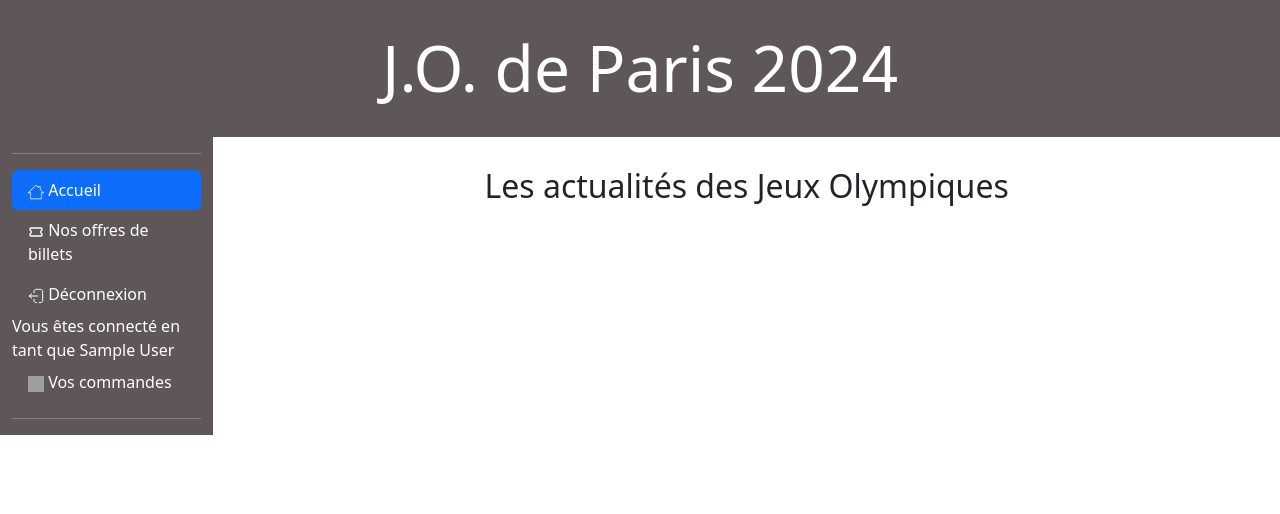
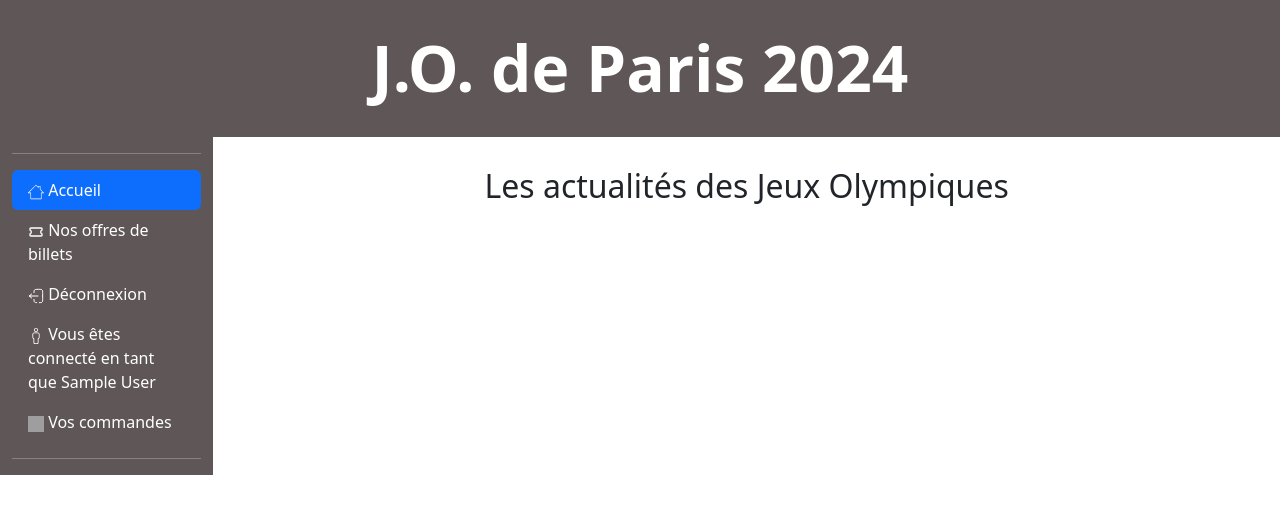
Before and after one commit to TomQuez/projet_JO, a Django app: page / in a window 1280 px wide. Shown: the top 514 px of the page. Run offline with Django 5.2, Linux system fonts and the light colour scheme; the visitor is signed in with stand-in values (Sample User, id 1); data that the repository does not hold is empty; grey boxes are pictures that could not be loaded.

Commit message:
travail styles.css

```diff
--- a/static/css/styles.css
+++ b/static/css/styles.css
@@ -3,7 +3,9 @@
 
 }
 
-
+body{
+    background-color: white;
+}
 h1{
     background-color: #5f5757;
     color: white;
@@ -11,6 +13,7 @@ h1{
     margin: 0;
     padding: 30px;
     font-size: 4rem;
+    font-weight: 900;
 
 }
 h2{
@@ -33,3 +36,7 @@ li{
     color: white;
     text-decoration: none;
 }
+#id-connexion{
+    color: white;
+    text-decoration: none;
+}
--- a/templates/base.html
+++ b/templates/base.html
@@ -13,7 +13,7 @@
 
 </head>
 <body>
-    <h1>J.O. de Paris 2024</h1>
+    <h1 class="animate-character">J.O. de Paris 2024</h1>
     <div class="container-fluid">
     <div class="row">
     <div class="col-sm-2 " id="nav-side">
@@ -25,7 +25,7 @@
             <li class="nav-item"><a href="{% url 'offers' %}" id="nav-link" class="nav-link"><img src="{% static 'icons/ticket-simple-svgrepo-com.svg' %}" alt="favicon" width="16" height="16"> Nos offres de billets</a></li>
             {% if user.is_authenticated %}
             <li class="nav-item"><a href="{% url 'logout' %}" id="nav-link" class="nav-link"><img src="{% static 'icons/logout-2-svgrepo-com.svg' %}" alt="favicon" width="16" height="16"> Déconnexion</a></li>
-            <li class="nav-item">Vous êtes connecté en tant que {{user.first_name}} {{user.last_name}} </li>
+            <li class="nav-item nav-link " id="id-connexion"><img src="{% static 'icons/stick-man-svgrepo-com.svg' %}" alt="favicon" width="16" height="16"> Vous êtes connecté en tant que {{user.first_name}} {{user.last_name}} </li>
             <li class="nav-item"><a href="{% url 'orders-paid' %}" id="nav-link" class="nav-link"><img src="{% static 'icons/order-completed-svgrepo-com.svg' %}" alt="favicon" width="16" height="16"> Vos commandes</a></li>
 
             {% else %}
```
Also changed, not shown: static/icons/stick-man-svgrepo-com.svg (added), static/images/Olympic_flag.svg.png (added).
